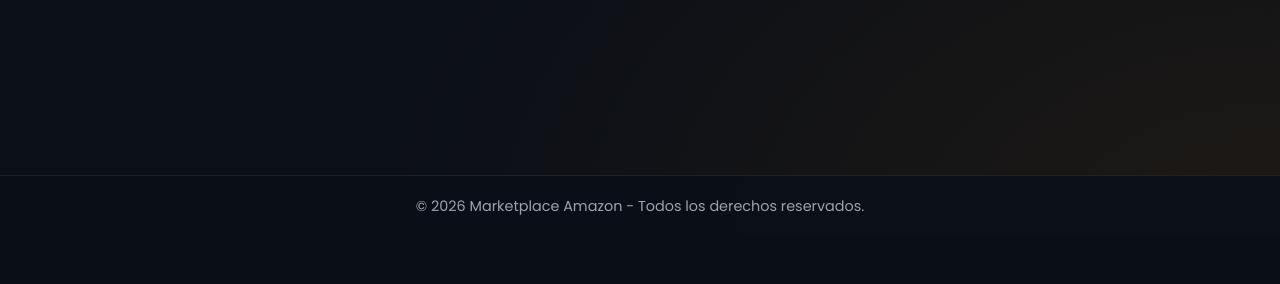
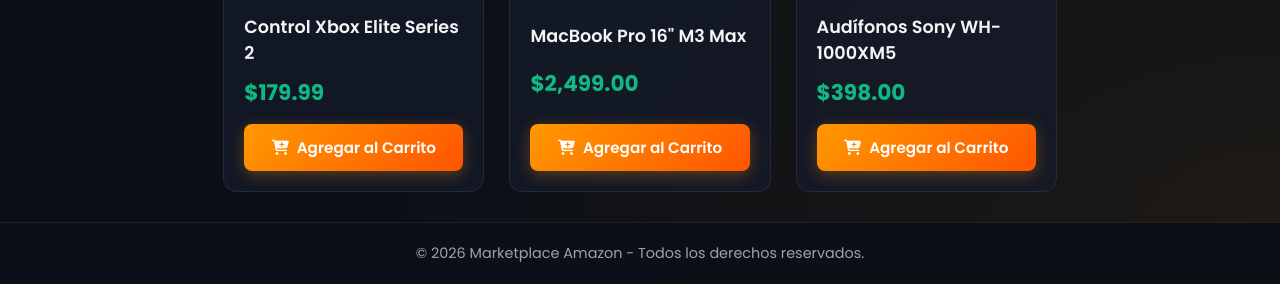
Before and after one commit to JimyRubio/ProyectoWebII, a PHP site: page /marketplace-amazon/ in a window 1280 px wide. Shown: the part 563-847 px from the top of the page. Before the commit the page ends 778 px from the top, so only its background shows below. Run offline with PHP 8.4, Linux system fonts and the light colour scheme.

Commit message:
Update index.php
Código experimental para ver en la web

```diff
--- a/marketplace-amazon/index.php
+++ b/marketplace-amazon/index.php
@@ -4,13 +4,36 @@
 ?>
 
 <div class="welcome-section">
-    <h1>Bienvenido a Marketplace Amazon</h1>
-    <p>La plataforma multi-vendedor con catálogo de productos, carrito de compras y más.</p>
+    <h1>Bienvenido a MarketZone</h1>
+    <p>Explora la experiencia de compra de próxima generación con tecnología multi-vendedor.</p>
 </div>
 
-<!-- Aquí luego conectaremos dinámicamente el catálogo de productos con AJAX -->
+<h2 style="margin-bottom: 20px; font-weight: 600;">Productos Destacados</h2>
+
 <div id="productos-destacados" class="product-grid">
-    <p>Cargando productos destacados...</p>
+    <!-- Tarjeta de Prueba 1 -->
+    <div class="product-card">
+        <img src="https://m.media-amazon.com/images/I/61SUj2aKoEL._AC_SL1500_.jpg" alt="Producto">
+        <h3>Control Xbox Elite Series 2</h3>
+        <p class="price">$179.99</p>
+        <button class="btn-primary"><i class="fa-solid fa-cart-plus"></i> Agregar al Carrito</button>
+    </div>
+
+    <!-- Tarjeta de Prueba 2 -->
+    <div class="product-card">
+        <img src="https://m.media-amazon.com/images/I/71TPda7cwUL._AC_SL1500_.jpg" alt="Producto">
+        <h3>MacBook Pro 16" M3 Max</h3>
+        <p class="price">$2,499.00</p>
+        <button class="btn-primary"><i class="fa-solid fa-cart-plus"></i> Agregar al Carrito</button>
+    </div>
+
+    <!-- Tarjeta de Prueba 3 -->
+    <div class="product-card">
+        <img src="https://m.media-amazon.com/images/I/71ZpT-bMAtL._AC_SL1500_.jpg" alt="Producto">
+        <h3>Audífonos Sony WH-1000XM5</h3>
+        <p class="price">$398.00</p>
+        <button class="btn-primary"><i class="fa-solid fa-cart-plus"></i> Agregar al Carrito</button>
+    </div>
 </div>
 
 <?php
```
